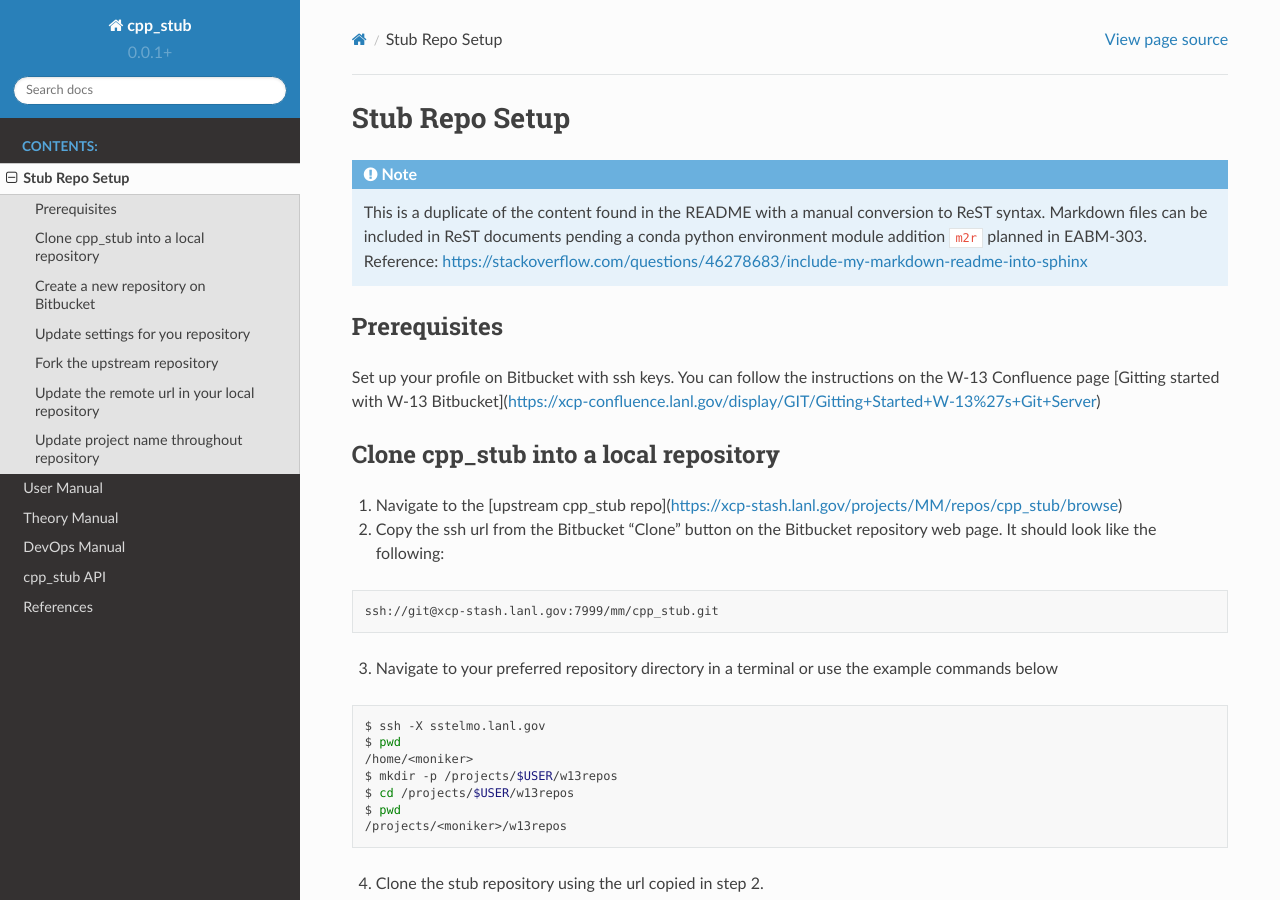
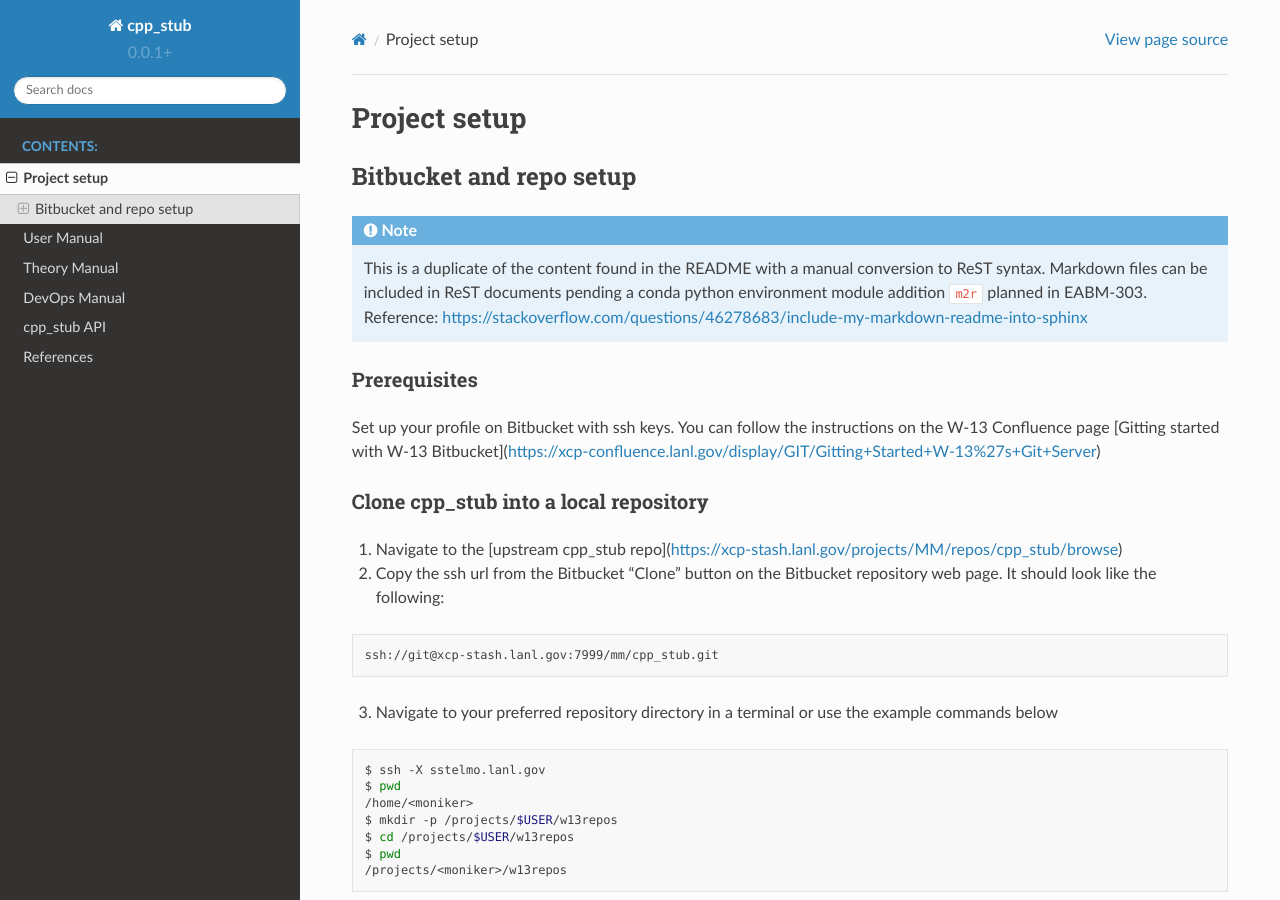
Before and after one commit to lanl/tardigrade-asp, a Sphinx documentation site: the page built from docs/stub.rst, in a window 1280 px wide and 900 px high. Built offline with Sphinx 7.4.7 and the Read the Docs theme 2.0.0, drawn with Linux system fonts in a browser that asks for light colours.

Commit message:
MAINT: reduce project setup one section header level to prep for jenkins notes

```diff
--- a/docs/stub.rst
+++ b/docs/stub.rst
@@ -1,20 +1,22 @@
-###############
-Stub Repo Setup
-###############
+#############
+Project setup
+#############
+
+************************
+Bitbucket and repo setup
+************************
 
 .. include:: md2rst.txt
 
-*************
 Prerequisites
-*************
+=============
 
 Set up your profile on Bitbucket with ssh keys. You can follow the instructions
 on the W-13 Confluence page [Gitting started with W-13
 Bitbucket](https://xcp-confluence.lanl.gov/display/GIT/Gitting+Started+W-13%27s+Git+Server)
 
-***************************************
 Clone cpp\_stub into a local repository
-***************************************
+=======================================
 
 1. Navigate to the [upstream cpp\_stub repo](https://xcp-stash.lanl.gov/projects/MM/repos/cpp_stub/browse)
 
@@ -70,9 +72,8 @@ Clone cpp\_stub into a local repository
    $ pwd
    /projects/<moniker>/w13repos/my_project
 
-************************************
 Create a new repository on Bitbucket
-************************************
+====================================
 
 > Note: These notes are a text copy of a variation on the [New Bitbucket Repo
 > Guide](https://simulia.lanl.gov/ECMF-D/devops_guide.html#new-bitbucket-repo-guide)
@@ -100,9 +101,8 @@ Create a new repository on Bitbucket
    ``README.md`` displayed. You can also select the drop down branch menu to
    view a "master" and "dev" branch.
 
-**********************************
 Update settings for you repository
-**********************************
+==================================
 
 Bitbucket repositories in the [Material
 Models](https://xcp-stash.lanl.gov/projects/MM) project inherit permissions and
@@ -123,9 +123,8 @@ only a small number of settings must be updated.
 4. From the "Default reviewers" tab you can add yourself and any project
    co-owners as default reviewers.
 
-****************************
 Fork the upstream repository
-****************************
+============================
 
 In the [Forking
 Workflow](https://www.atlassian.com/git/tutorials/comparing-workflows/forking-workflow)
@@ -161,9 +160,8 @@ branches exist on this repository, no one will be able to push directly to
 This repository is referred to as the "fork" or "remote" repository throughout
 W-13 DevOps documentation.
 
-**********************************************
 Update the remote url in your local repository
-**********************************************
+==============================================
 
 The final repo setup step is to update the remote url of the local clone of
 ``my_project``.  We will return to the terminal session.
@@ -186,9 +184,8 @@ should look like:
    $ git push -u origin --all
    $ git push origin --tags
 
-*****************************************
 Update project name throughout repository
-*****************************************
+=========================================
 
 > Note: the remaining steps are a truncated version of the W-13 Git project
 > [contribution guide](https://simulia.lanl.gov/ECMF-D/contribution_guide.html)
```
